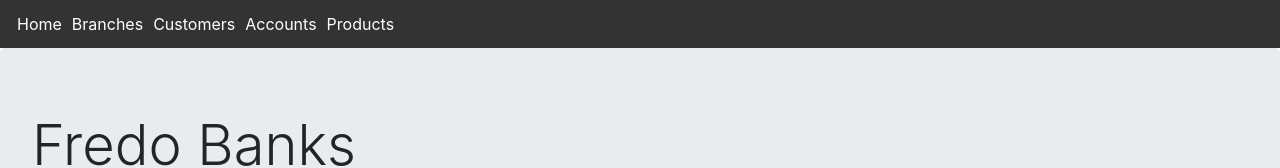
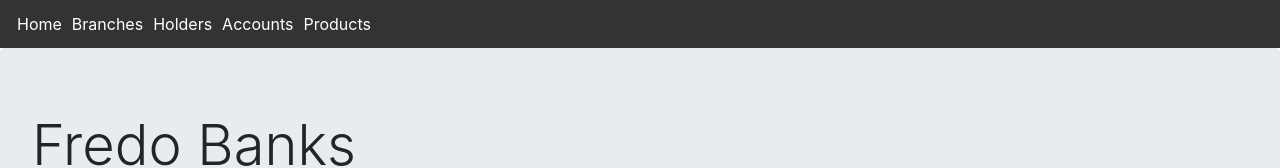
Before and after one commit to geekwise-alfredo-diaz/django.drf.react.bank.project, a React (Create React App) app: page / in a window 1280 px wide. Shown: the top 168 px of the page. Built offline with nearby package versions, Linux system fonts and the light colour scheme.

Commit message:
Changed Customer links to Holders temporary due to no auth

```diff
--- a/src/App.js
+++ b/src/App.js
@@ -19,7 +19,7 @@ class App extends Component {
         <Route exact path="/" component={Home}/>
         <Route path="/branches" component={Branches}/>
         <Route path="/accounts" component={Accounts}/>
-        <Route path="/customers" component={Customers}/>
+        <Route path="/holders" component={Customers}/>
         <Route path="/products" component={Products}/>
 
 
--- a/src/components/navigation/Header.js
+++ b/src/components/navigation/Header.js
@@ -23,7 +23,7 @@ export default class Header extends React.Component {
             <Link style={this.linkStyle} to="/branches">Branches</Link>
           </Nav.Item>
           <Nav.Item>
-            <Link style={this.linkStyle} to="/customers">Customers</Link>
+            <Link style={this.linkStyle} to="/holders">Holders</Link>
           </Nav.Item>
           <Nav.Item>
             <Link style={this.linkStyle} to="/accounts">Accounts</Link>
```
